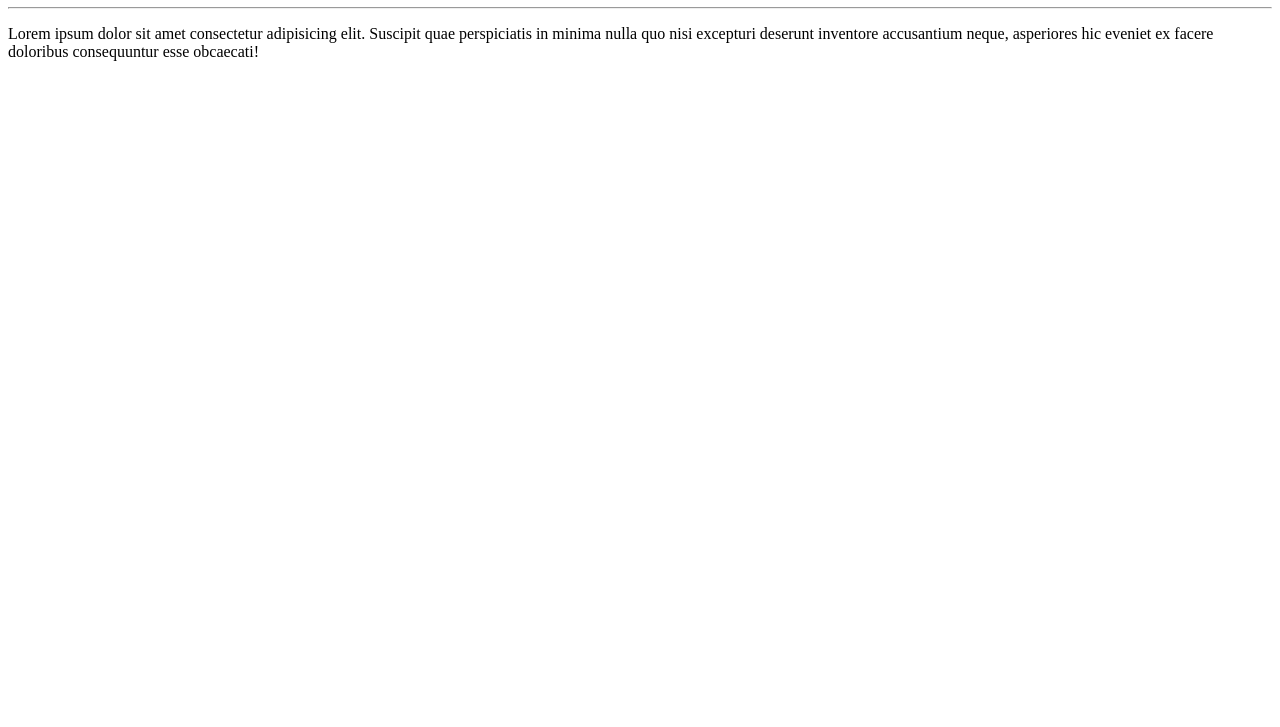
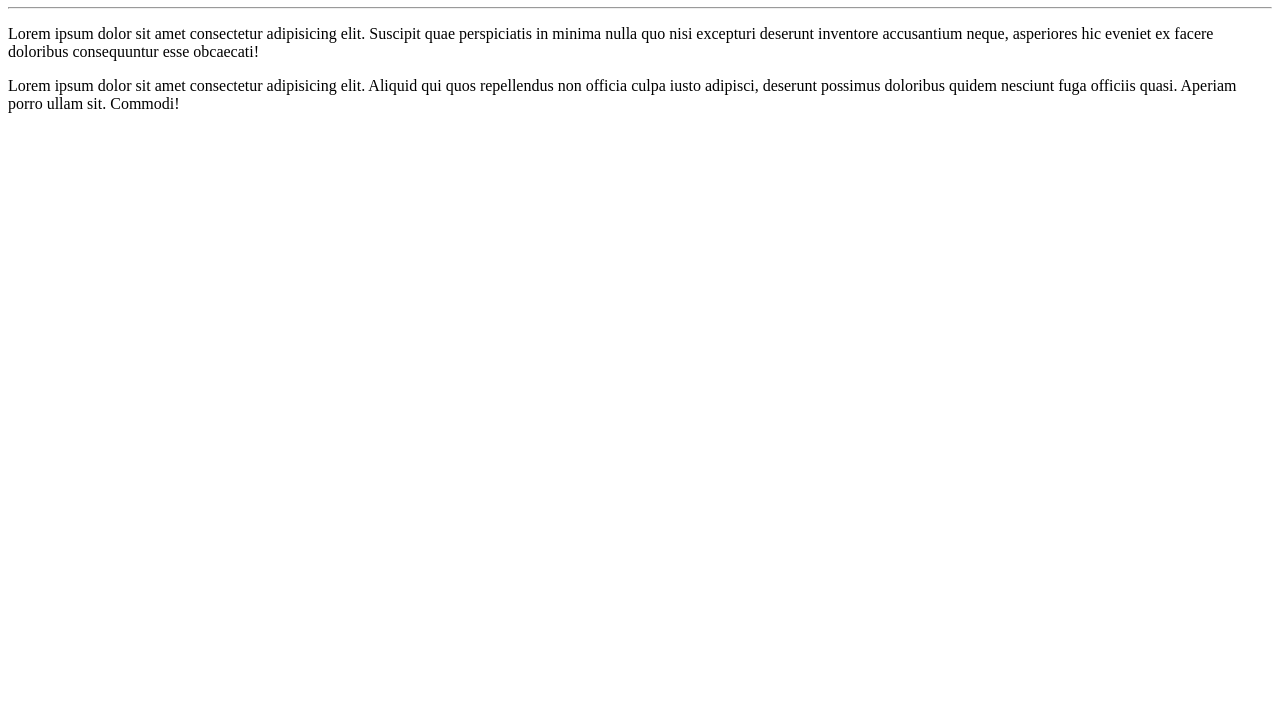
Before and after one commit to tadeupinheiro/Ola-Mundo, a plain HTML site: page site-exemplo/index.html in a window 1280 px wide. Shown: the part 73-800 px from the top of the page. Drawn offline with Linux system fonts and the light colour scheme.

Commit message:
Adicionei um parágrafo

```diff
--- a/site-exemplo/index.html
+++ b/site-exemplo/index.html
@@ -9,6 +9,7 @@
     <h1>Olá, Mundo!</h1>
     <hr>
     <p>Lorem ipsum dolor sit amet consectetur adipisicing elit. Suscipit quae perspiciatis in minima nulla quo nisi excepturi deserunt inventore accusantium neque, asperiores hic eveniet ex facere doloribus consequuntur esse obcaecati!</p>
+    <p>Lorem ipsum dolor sit amet consectetur adipisicing elit. Aliquid qui quos repellendus non officia culpa iusto adipisci, deserunt possimus doloribus quidem nesciunt fuga officiis quasi. Aperiam porro ullam sit. Commodi!</p>
 
 </body>
 </html>
```
